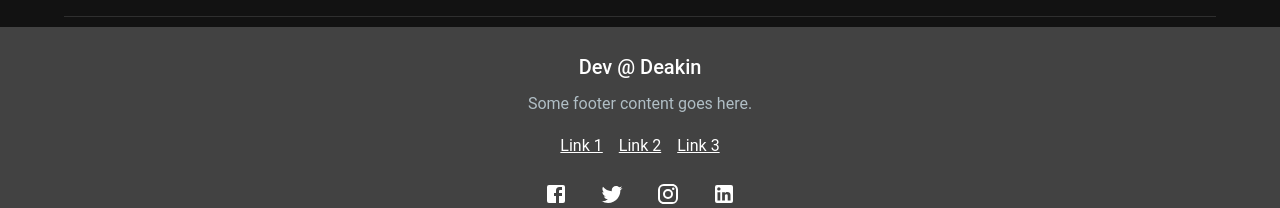
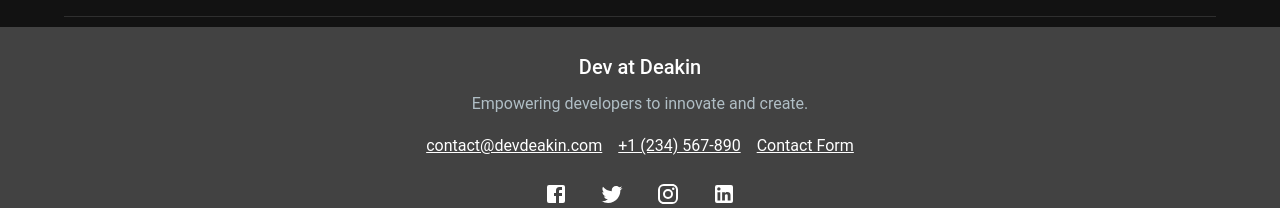
Before and after one commit to KaSaNaa/Blog-Site-using-Firebase, a React (Vite) app: page / in a window 1280 px wide. Shown: the part 1478-1686 px from the top of the page. Built offline with nearby package versions, Linux system fonts and the light colour scheme; no server answers; the database is empty.

Commit message:
Refactor: Update Footer component content and links

```diff
--- a/src/components/home/Footer.jsx
+++ b/src/components/home/Footer.jsx
@@ -14,7 +14,7 @@ export default function Footer() {
     >
       <Container maxWidth="lg">
         <Typography variant="h6" align="center" gutterBottom>
-          Dev @ Deakin
+          Dev at Deakin
         </Typography>
         <Typography
           variant="subtitle1"
@@ -22,17 +22,17 @@ export default function Footer() {
           color="textSecondary"
           component="p"
         >
-          Some footer content goes here.
+          Empowering developers to innovate and create.
         </Typography>
         <Box sx={{ display: 'flex', justifyContent: 'center', mt: 2 }}>
-          <Link href="#" color="inherit" sx={{ mx: 1 }}>
-            Link 1
+        <Link href="mailto:contact@devdeakin.com" color="inherit" sx={{ mx: 1 }}>
+            contact@devdeakin.com
           </Link>
-          <Link href="#" color="inherit" sx={{ mx: 1 }}>
-            Link 2
+          <Link href="tel:+1234567890" color="inherit" sx={{ mx: 1 }}>
+            +1 (234) 567-890
           </Link>
-          <Link href="#" color="inherit" sx={{ mx: 1 }}>
-            Link 3
+          <Link href="https://devdeakin.com/contact" color="inherit" sx={{ mx: 1 }}>
+            Contact Form
           </Link>
         </Box>
         <Box sx={{ display: 'flex', justifyContent: 'center', mt: 2 }}>
```
